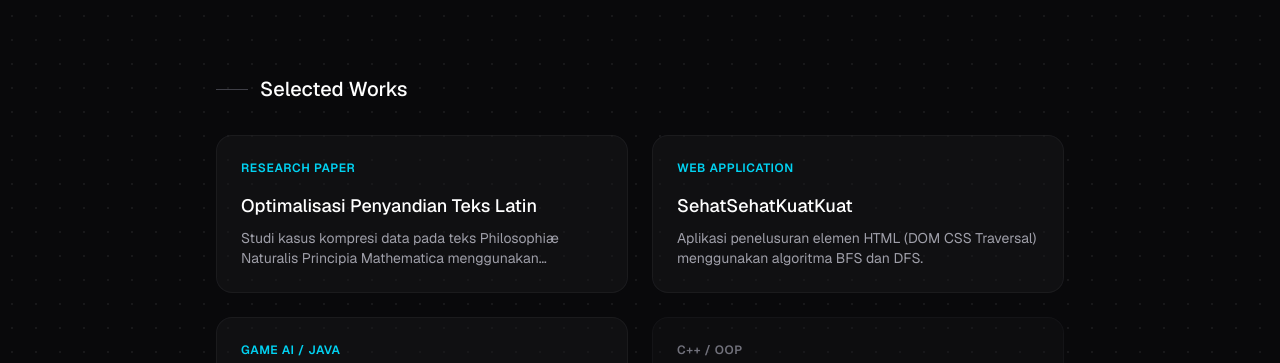
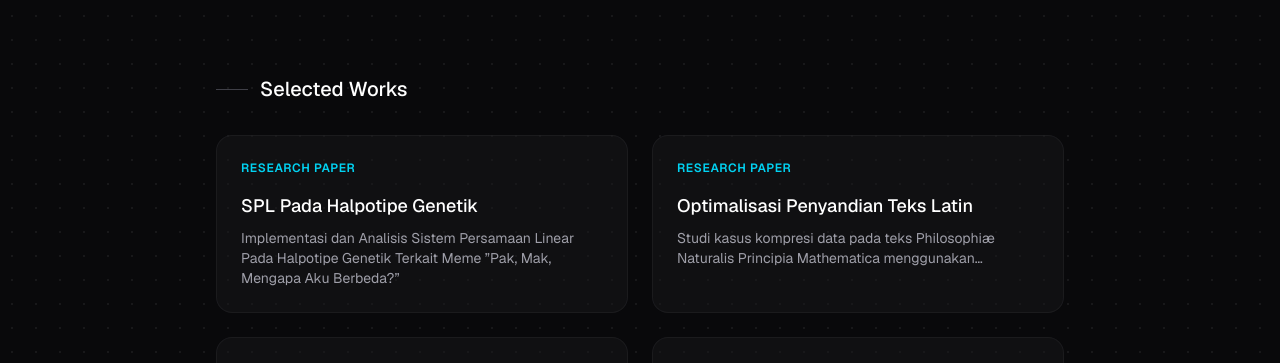
Before and after one commit to jonveral/personal-portfolio, a Next.js app: page / in a window 1280 px wide. Shown: the part 980-1343 px from the top of the page. Built offline with nearby package versions, Linux system fonts and the light colour scheme.

Commit message:
feat: nambahin proyek

```diff
--- a/app/page.tsx
+++ b/app/page.tsx
@@ -153,6 +153,21 @@ export default function Home() {
           </h2>
 
           <div className="grid grid-cols-1 md:grid-cols-2 gap-6">
+
+            {/* Card Baru - Makalah Algeo */}
+            <a href="https://informatika.stei.itb.ac.id/~rinaldi.munir/AljabarGeometri/2025-2026/Makalah/Makalah-IF2023-Algeo-2025%20(121).pdf" target="_blank" rel="noopener noreferrer" className="group block p-6 rounded-2xl bg-white dark:bg-zinc-900/50 hover:bg-zinc-50 dark:hover:bg-zinc-800/80 border border-zinc-200 dark:border-zinc-800/50 hover:border-cyan-500/30 transition-all hover:shadow-xl hover:shadow-cyan-500/5 hover:-translate-y-1">
+              <div className="flex justify-between items-start mb-2">
+                <div className="text-xs font-semibold tracking-wider text-cyan-600 dark:text-cyan-400 uppercase">Research Paper</div>
+                <span className="text-zinc-400 opacity-0 group-hover:opacity-100 transition-opacity">↗</span>
+              </div>
+              <h3 className="text-lg font-medium text-zinc-900 dark:text-white mb-2">
+                SPL Pada Halpotipe Genetik
+              </h3>
+              <p className="text-sm text-zinc-600 dark:text-zinc-400 line-clamp-3">
+                Implementasi dan Analisis Sistem Persamaan Linear Pada Halpotipe Genetik Terkait Meme ”Pak, Mak, Mengapa Aku Berbeda?”
+              </p>
+            </a>
+
             {/* Card 1 */}
             <a href="https://informatika.stei.itb.ac.id/~rinaldi.munir/Matdis/2024-2025-2/Makalah2025/Makalah-Matdis-2025-IF-ITB%20(120).pdf" target="_blank" rel="noopener noreferrer" className="group block p-6 rounded-2xl bg-white dark:bg-zinc-900/50 hover:bg-zinc-50 dark:hover:bg-zinc-800/80 border border-zinc-200 dark:border-zinc-800/50 hover:border-cyan-500/30 transition-all hover:shadow-xl hover:shadow-cyan-500/5 hover:-translate-y-1">
               <div className="flex justify-between items-start mb-2">
```
